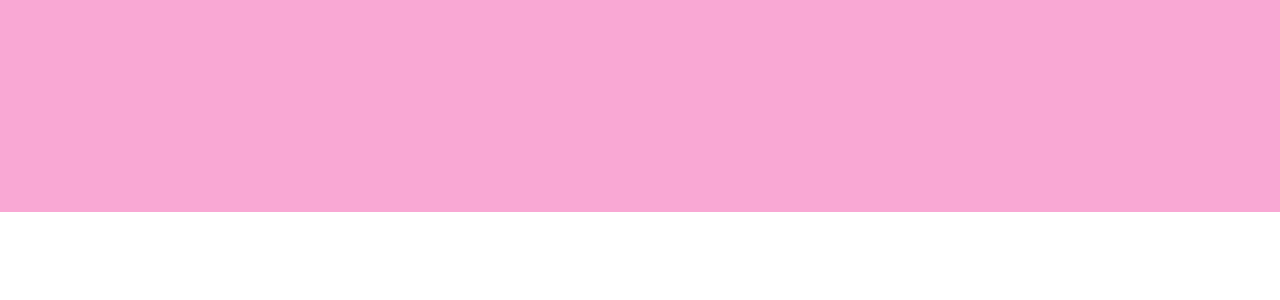
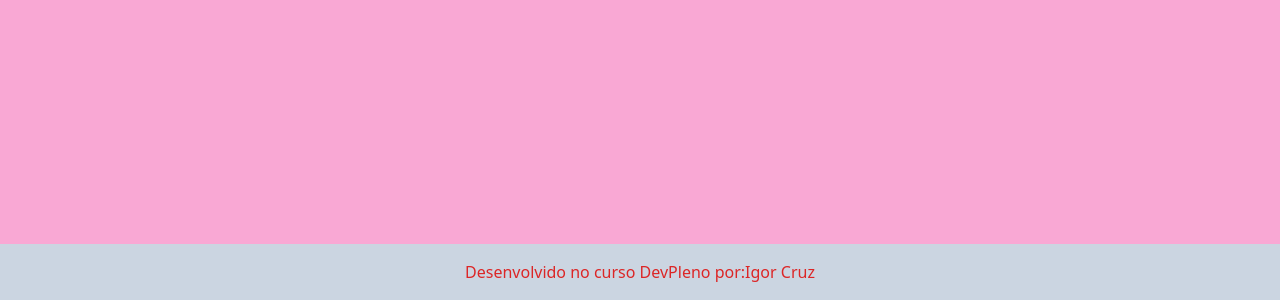
Before and after one commit to Igor-Cruz/MeuGourmetFavorito, a Next.js app: page / in a window 1280 px wide. Shown: the part 2308-2608 px from the top of the page. Before the commit the page ends 2520 px from the top, so only its background shows below. Built offline with nearby package versions, Linux system fonts and the light colour scheme.

Commit message:
Editando o header e o footer, alterando o padding

```diff
--- a/app/page.tsx
+++ b/app/page.tsx
@@ -4,7 +4,7 @@ import reat from 'react'
 const Index = () => {
   return (
     <body>
-      <header className="bg-pink-300 text-center">
+      <header className="bg-pink-300 text-center p-4">
         <h1 className='text-gray-200'>Meu <span className='text-pink-600'>Gourmet</span> Favorito</h1>
       </header>
       <nav>
@@ -59,8 +59,10 @@ const Index = () => {
 
         </section>
       </main>
-      <footer className=' bg-slate-300'>
-
+      <footer className=' bg-slate-300 p-4 text-center text-red-600'>
+        <div>
+          <h1><a href='https://www.linkedin.com/in/igor-cruz-ti/' target="_blank">Desenvolvido no curso DevPleno por:Igor Cruz</a> </h1>
+        </div>
       </footer>
     </body >
   )
```
Also changed, not shown: app/landinpage/index.js (deleted), app/landinpage/index.tsx (added), app/landinpage/login.tsx (deleted).
